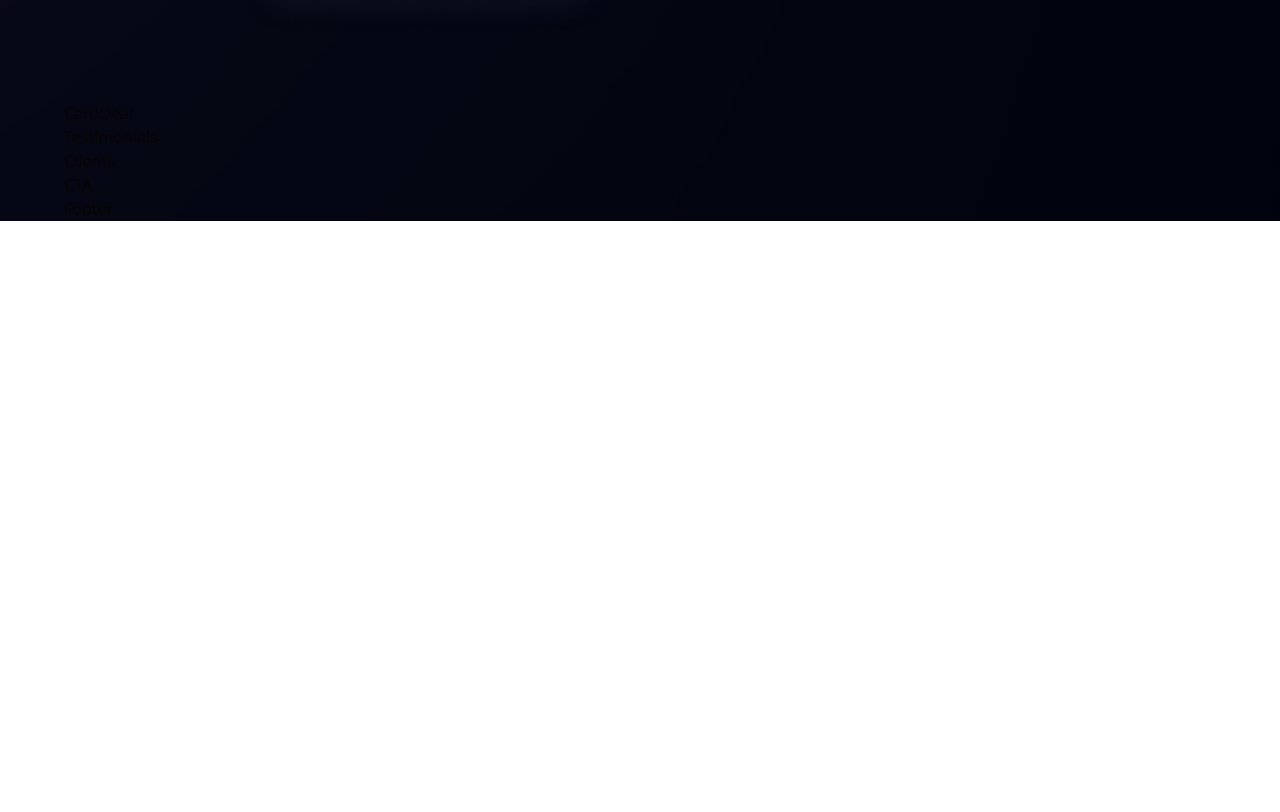
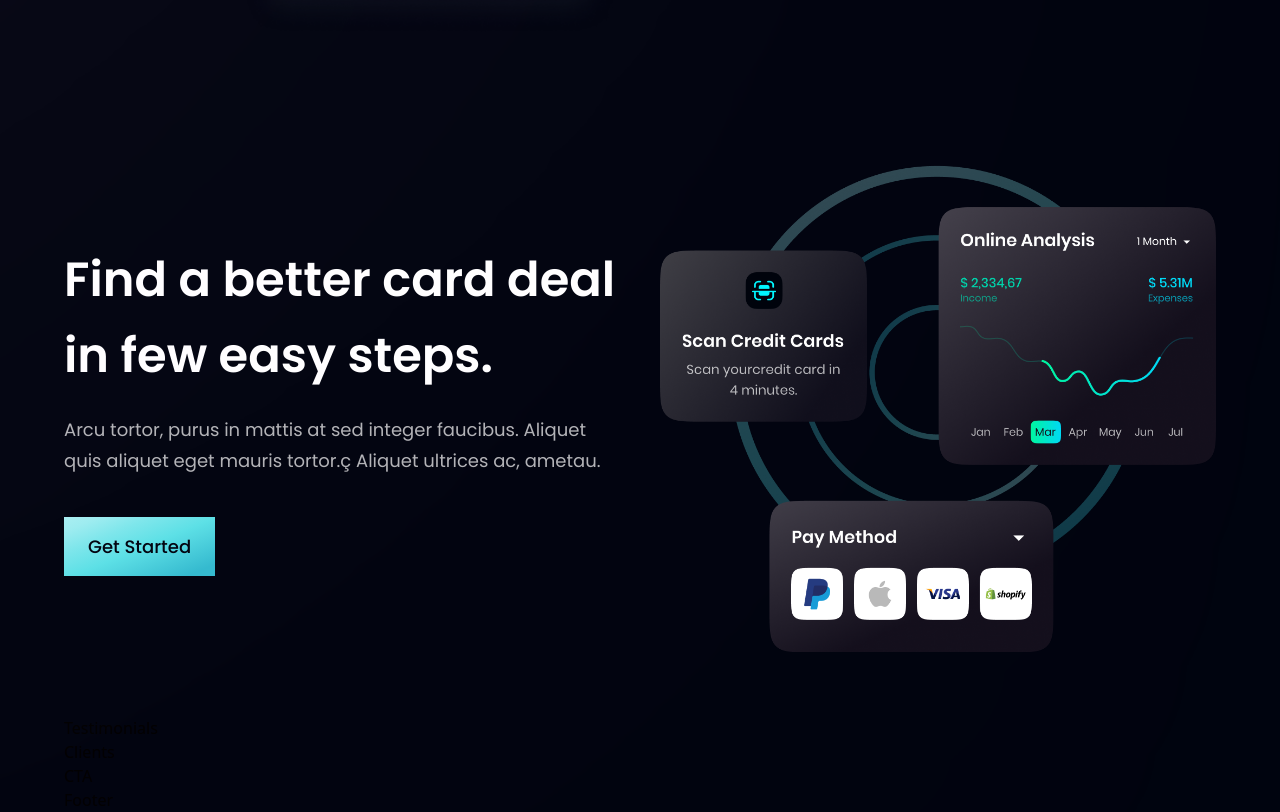
Before and after one commit to laesuddin/bank_app, a React (Vite) app: page / in a window 1280 px wide. Shown: the part 2088-2900 px from the top of the page. Before the commit the page ends 2309 px from the top, so only its background shows below. Built offline with nearby package versions, Linux system fonts and the light colour scheme.

Commit message:
Complete CardDeal section

```diff
--- a/src/components/CardDeal.jsx
+++ b/src/components/CardDeal.jsx
@@ -1,9 +1,21 @@
-import React from 'react'
+import {card} from '../assets'
+import styles, {layout} from '../style'
+import Button from './Button'
 
-const CardDeal = () => {
-  return (
-    <div>CardDeal</div>
+const CardDeal = () => (
+    <section className={layout.section}>
+      <div className={layout.sectionInfo}>
+        <h2 className={styles.heading2}>Find a better card deal <br className='sm:block hidden'/> in few easy steps.</h2>
+        <p className={`${styles.paragraph} max-w[480px] mt-5`}>Arcu tortor, purus in mattis at sed integer faucibus. Aliquet quis
+        aliquet eget mauris tortor.ç Aliquet ultrices ac, ametau.</p>
+        <Button styles={`mt-10`} />
+      </div>
+
+      <div className={layout.sectionImg}>
+        <img src={card} alt='billing' className='w-[100%] h-[100%]'/>
+      </div>
+
+    </section>
   )
-}
 
 export default CardDeal
```
